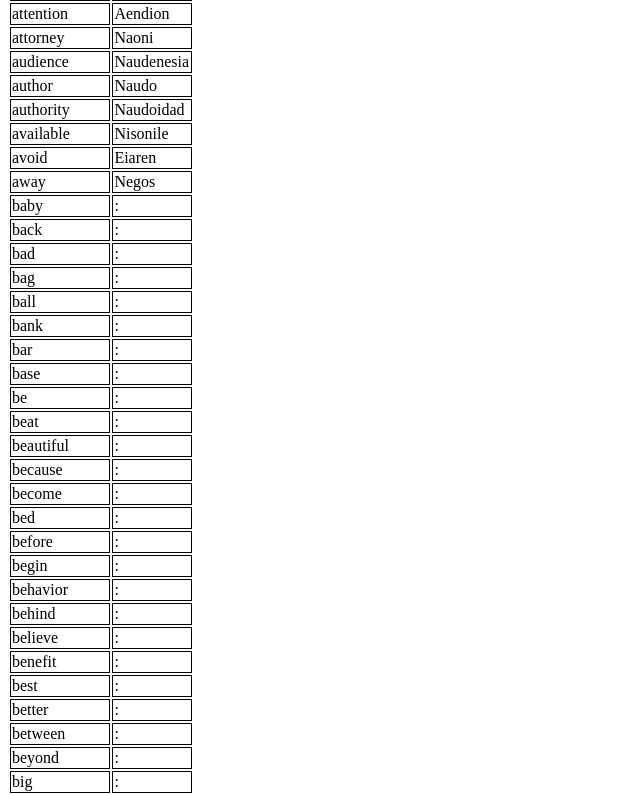
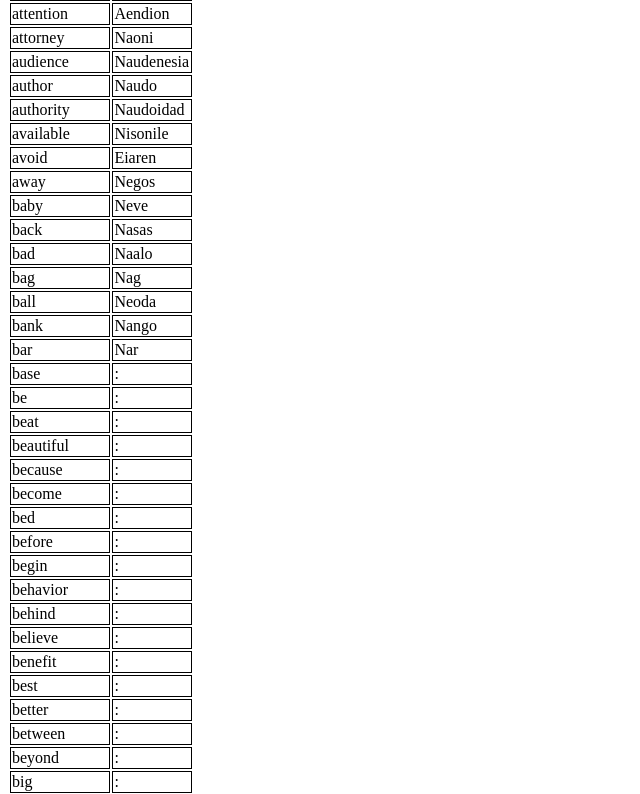
Before and after one commit to FranchuFranchu/Nedan-Language, a plain HTML site: page index.html in a window 1280 px wide. Shown: the part 2006-2800 px from the top of the page, without its empty margins (0-640 px from the left). Drawn offline with Linux system fonts and the light colour scheme.

Commit message:
Update index.html

```diff
--- a/index.html
+++ b/index.html
@@ -11,19 +11,10 @@
 
     </style>
     <script>
-   var xmlhttp = new XMLHttpRequest();
-xmlhttp.onreadystatechange = function() {
-    if (this.readyState == 4 && this.status == 200) {
-        var myObj = JSON.parse(this.responseText);
-        document.getElementById("demo").innerHTML = myObj.name;
-    }
-};
-xmlhttp.open("GET", "dict.json", true);
-xmlhttp.send();
+
       </script>
   </head>
 <body>
-  <div id="demo"></div>
 <h1>The Nedan Language</h1><h2>
 Sounds:</h2> mdnɲɾsvfɡhʃlaeioɘɛɑ <br><h2>
 Alphabet:</h2> Most letters are written just as its phonome, except for:
@@ -110,13 +101,13 @@ Alphabet:</h2> Most letters are written just as its phonome, except for:
 <tr><td>available</td><td>Nisonile</tr>
 <tr><td>avoid</td><td>Eiaren</tr>
 <tr><td>away</td><td>Negos</tr>
-<tr><td>baby</td><td>:</tr>
-<tr><td>back</td><td>:</tr>
-<tr><td>bad</td><td>:</tr>
-<tr><td>bag</td><td>:</tr>
-<tr><td>ball</td><td>:</tr>
-<tr><td>bank</td><td>:</tr>
-<tr><td>bar</td><td>:</tr>
+<tr><td>baby</td><td>Neve</tr>
+<tr><td>back</td><td>Nasas</tr>
+<tr><td>bad</td><td>Naalo</tr>
+<tr><td>bag</td><td>Nag</tr>
+<tr><td>ball</td><td>Neoda</tr>
+<tr><td>bank</td><td>Nango</tr>
+<tr><td>bar</td><td>Nar</tr>
 <tr><td>base</td><td>:</tr>
 <tr><td>be</td><td>:</tr>
 <tr><td>beat</td><td>:</tr>
```
